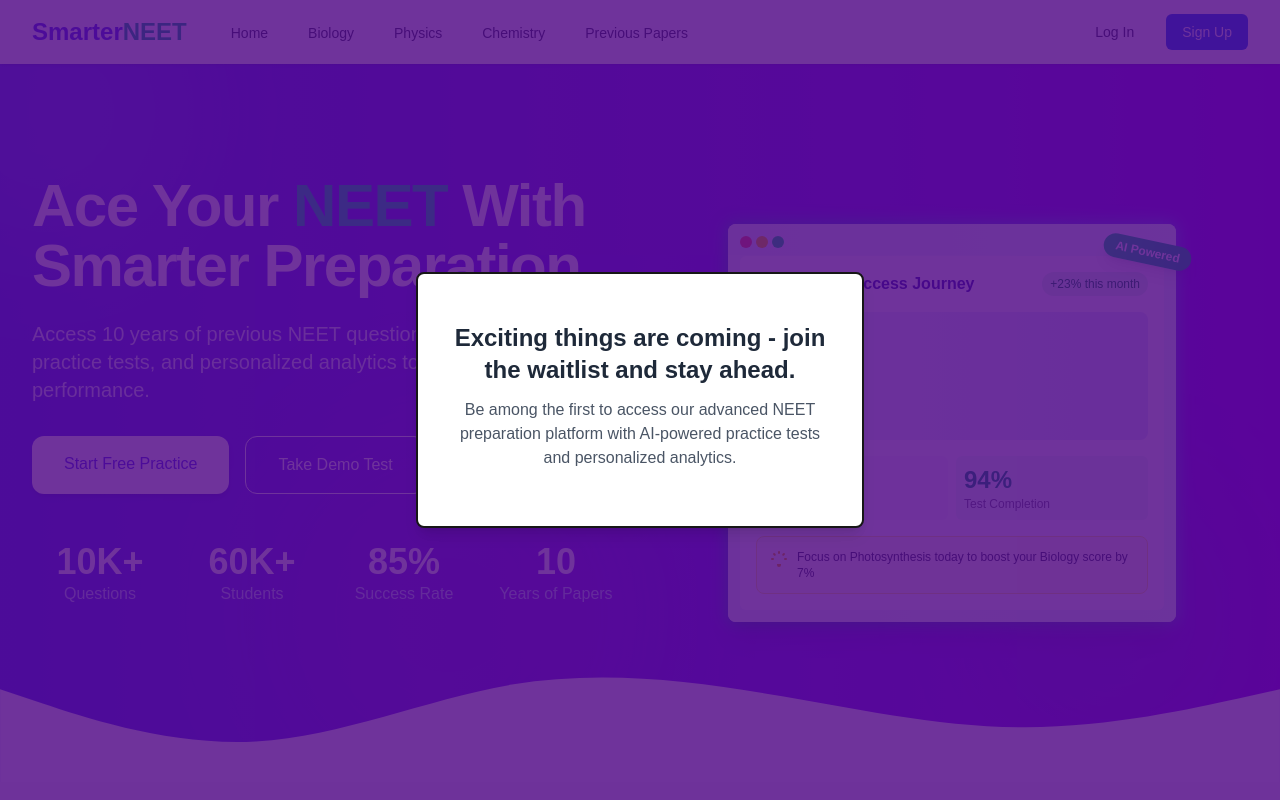
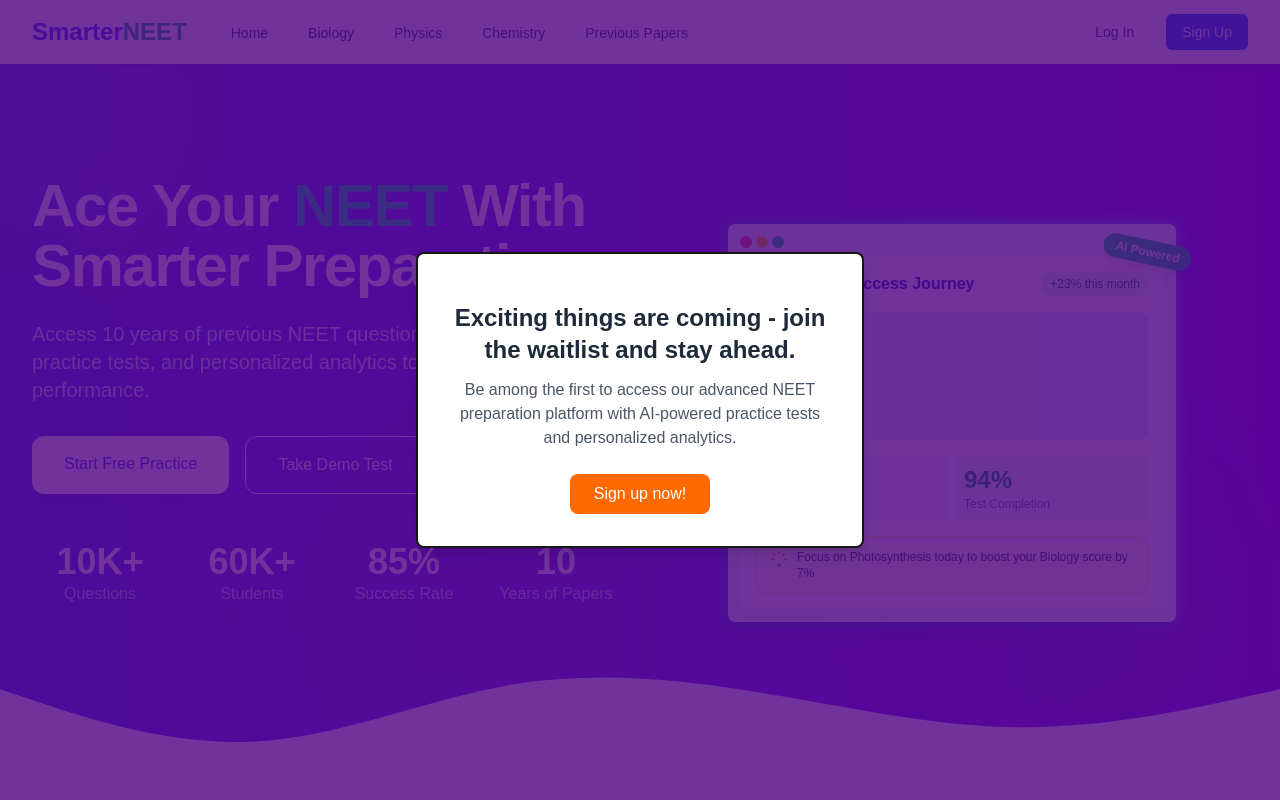
Before and after one commit to aemadhavan/smartneet, a Next.js app: page / in a window 1280 px wide. Shown: the top 800 px of the page. Built offline with nearby package versions, Linux system fonts and the light colour scheme; no server answers.

Commit message:
feat: Update overlay behavior to conditionally display sign-up button and remove dismiss functionality

```diff
--- a/src/app/page.tsx
+++ b/src/app/page.tsx
@@ -3,7 +3,7 @@
 
 import React, { useState, useEffect, Suspense } from 'react';
 import Head from 'next/head';
-//import Link from 'next/link';
+import Link from 'next/link';
 import { motion, AnimatePresence } from 'framer-motion';
 import { useAuth, useUser } from '@clerk/nextjs';
 
@@ -115,7 +115,6 @@ const HomePageContent = () => {
             exit={{ opacity: 0 }}
             transition={{ duration: 0.5 }}
             className="fixed inset-0 z-50 flex items-center justify-center bg-[rgba(75,0,130,0.8)]"
-            onClick={() => setOverlayState(prev => ({ ...prev, isVisible: false }))}
           >
             <motion.div
               initial={{ scale: 0.8, opacity: 0 }}
@@ -123,7 +122,6 @@ const HomePageContent = () => {
               exit={{ scale: 0.8, opacity: 0 }}
               transition={{ duration: 0.3 }}
               className="relative bg-white p-8 rounded-lg shadow-lg max-w-md w-full text-center border-2 border-gradient-to-r from-blue-600 to-green-500"
-              onClick={(e) => e.stopPropagation()}
             >
               {/* Overlay Message */}
               <motion.div
@@ -145,8 +143,20 @@ const HomePageContent = () => {
                 {overlayState.message}
               </p>
 
-              {/* Button removed */}
-              {/* User can click outside the overlay to dismiss it */}
+              {/* Conditional button - only show for signup prompt */}
+              {overlayState.isSignupPrompt && (
+                <Link
+                  href="/sign-up"
+                  onClick={() => {
+                    sessionStorage.setItem('signup_initiated', 'true');
+                  }}
+                  className="inline-block bg-orange-500 text-white px-6 py-2 rounded-lg hover:bg-orange-600 transition-transform transform hover:scale-105"
+                >
+                  Sign up now!
+                </Link>
+              )}
+
+              {/* No button needed for thank you message */}
             </motion.div>
           </motion.div>
         )}
```
